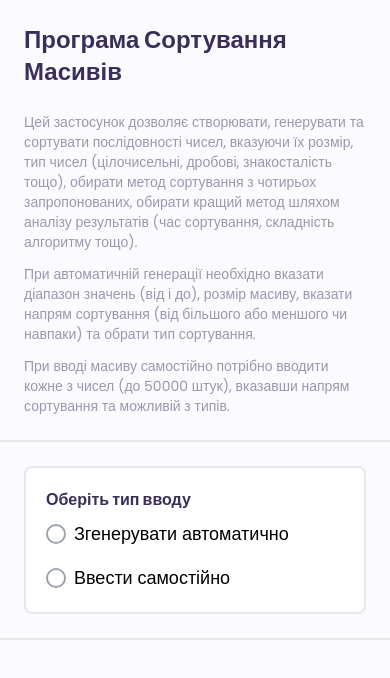
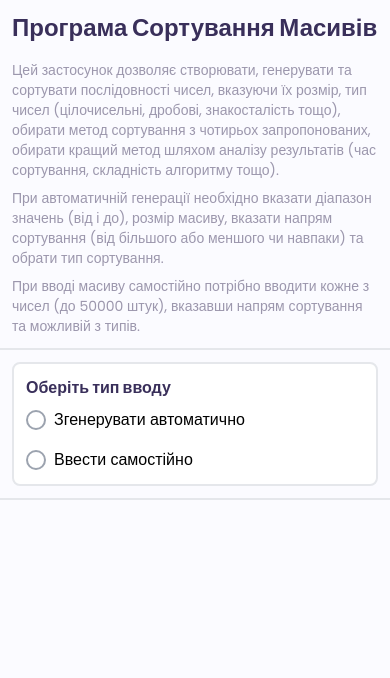
Before and after one commit to DanyloDiachenko/coursova, a React (Create React App) app: page / in a window 390 px wide. Shown: the top 678 px of the page. Built offline with nearby package versions, Linux system fonts and the light colour scheme.

Commit message:
adaptive

```diff
--- a/src/components/Divider/index.tsx
+++ b/src/components/Divider/index.tsx
@@ -1,3 +1,3 @@
 export const Divider = () => {
-    return <div className="my-6 border-t-2 border-gray-200"></div>;
+    return <div className="my-3 sm:my-6 border-t-2 border-gray-200"></div>;
 };
--- a/src/components/HelloMessage/index.tsx
+++ b/src/components/HelloMessage/index.tsx
@@ -1,8 +1,8 @@
 export const HelloMessage = () => {
     return (
-        <div className="m-6 pb-0">
+        <div className="m-3 sm:m-6 pb-0">
             <h1>Програма Сортування Масивів</h1>
-            <p className="mt-6">
+            <p className="sm:mt-6 mt-4">
                 Цей застосунок дозволяє створювати, генерувати та сортувати
                 послідовності чисел, вказуючи їх розмір, тип чисел
                 (цілочисельні, дробові, знакосталість тощо), обирати метод
@@ -10,12 +10,12 @@ export const HelloMessage = () => {
                 шляхом аналізу результатів (час сортування, складність алгоритму
                 тощо).
             </p>
-            <p className="mt-3">
+            <p className="sm:mt-3 mt-2">
                 При автоматичній генерації необхідно вказати діапазон значень
                 (від і до), розмір масиву, вказати напрям сортування (від
                 більшого або меншого чи навпаки) та обрати тип сортування.
             </p>
-            <p className="mt-3">
+            <p className="sm:mt-3 mt-2">
                 При вводі масиву самостійно потрібно вводити кожне з чисел (до
                 50000 штук), вказавши напрям сортування та можливій з типів.
             </p>
--- a/src/components/MainForm/index.tsx
+++ b/src/components/MainForm/index.tsx
@@ -55,10 +55,10 @@ export const MainForm = ({ state, setState, onGenerate }: MainFormProps) => {
     };
 
     return (
-        <div className="m-6">
+        <div className="m-3 sm:m-6">
             <form
                 onSubmit={onGenerate}
-                className="bg-white border-2 border-gray-200 rounded-lg p-5 inline-block"
+                className="bg-white border-2 border-gray-200 rounded-lg p-3 sm:p-5 inline-block"
             >
                 <GenerateTypeComponent
                     generateType={state.generateType}
--- a/src/components/Radio/index.tsx
+++ b/src/components/Radio/index.tsx
@@ -26,7 +26,7 @@ export const Radio = ({
                     }`}
                 ></div>
             </div>
-            <span className="text-lg text-black">{label}</span>
+            <span className="text-base sm:text-lg text-black">{label}</span>
             <input
                 type="radio"
                 id={id}
--- a/src/components/SortDirection/index.tsx
+++ b/src/components/SortDirection/index.tsx
@@ -8,7 +8,7 @@ export const SortDirection = ({
     return (
         <div className="mt-4">
             <h2>Оберіть напрям сортування</h2>
-            <div className="flex gap-4 mt-2">
+            <div className="flex gap-4 mt-2 flex-wrap">
                 <Radio
                     label="За зростанням"
                     value="asc"
--- a/src/components/SortType/index.tsx
+++ b/src/components/SortType/index.tsx
@@ -5,7 +5,7 @@ export const SortType = ({ sortType, setSortType }: SortTypeProps) => {
     return (
         <div className="mt-4">
             <h2>Оберіть тип сортування</h2>
-            <div className="flex gap-4 mt-2">
+            <div className="flex gap-4 mt-2 flex-wrap">
                 <Radio
                     label="Блочне сортування"
                     value="block"
```
